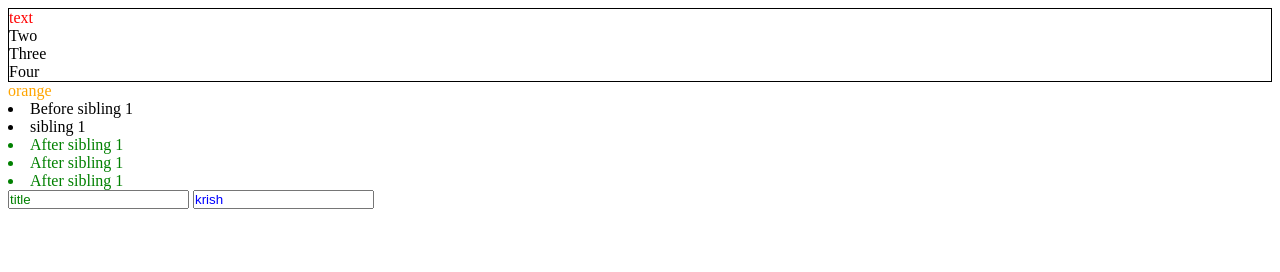
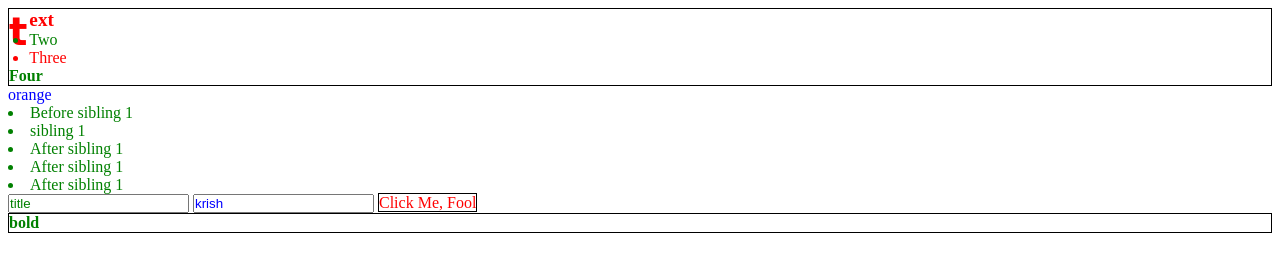
Before and after one commit to imkrish/css-selector-tutorial, a website: page index.html in a window 1280 px wide. Drawn offline with Linux system fonts and the light colour scheme.

Commit message:
advanced selectors

```diff
--- a/index.html
+++ b/index.html
@@ -36,6 +36,12 @@
 
         <input type="text" value="title" data-name="title">
         <input type="text" value="krish" data-name="name">
+
+        <a data-info="external image"> Click Me, Fool </a>
+
+        <ul>
+            <li>bold</li>
+        </ul>
     </div>
 </body>
 </html>
--- a/style.css
+++ b/style.css
@@ -47,3 +47,123 @@ input[data-name] {
 input[data-name="name"] {
     color: blue;
 }
+
+/* .*tutus.* */
+a[href*="tuts"] {
+    color: #1f6053;
+}
+/* start with http */
+a[href^="http"] {
+    padding-left: 10px;
+}
+ /* end with .jpg */
+a[href$=".jpg"] {
+    color: red;
+}
+
+/* data-info="external image" (~ -> get value spliting by space ) */
+/* Target data-info attr that contains the value "external" */
+a[data-info~="external"] {
+    color: red;
+}
+/* And which contain the value "image" */
+a[data-info~="image"] {
+    border: 1px solid black;
+}
+
+/* radio button or checkbox */
+input[type=radio]:checked {
+    border: 1px solid black;
+}
+
+/* :after */
+.clearfix:after {
+    content: "";
+    display: block;
+    clear: both;
+    visibility: hidden;
+    font-size: 0;
+    height: 0;
+}
+
+.clearfix {
+    *display: inline-block;
+    _height: 1%;
+}
+
+/* on hover */
+div:hover {
+    background: #e3e3e3;
+}
+
+/* :not */
+/* Select all of div elements but not the one which has id container */
+div:not(#container) {
+    color: blue;
+}
+/* Select all of the element, except for paragraph tag */
+*:not(p) {
+    color: green;
+}
+
+/* X::pseudoElement */
+p::first-line {
+    font-weight: bold;
+    font-size: 1.2em;
+}
+
+p::first-letter {
+    float: left;
+    font-size: 2em;
+    font-weight: bold;
+    font-family: cursive;
+    padding-right: 2px;
+}
+
+/* this is not zero-based. If you wish to target the second list item, use li:nth-child(2). */
+li:nth-child(3) {
+    color: red;
+}
+
+/* X:nth-last-child(n) */
+li:nth-last-child(2) {
+    color: red;
+}
+
+/* X:nth-of-type(n) */
+/* If you wanted to style only the third ul */
+ul:nth-of-type(3) {
+    border: 1px solid black;
+}
+/* X:nth-last-of-type(n) */
+ul:nth-last-of-type(3) {
+    border: 1px solid black;
+}
+
+/* X:first-child */
+ul li:first-child {
+   border-top: none;
+}
+
+/* X:last-child */
+ul > li:last-child {
+    color: green;
+}
+
+/* X:only-child */
+/* only the paragraph that is the only child of the div will be colored, red. */
+div p:only-child {
+   color: red;
+}
+
+
+/* X:only-of-type */
+/* target li, which is an only li type in ul. */
+ul > li:only-of-type {
+    font-weight: bold;
+}
+
+/* X:first-of-type */
+ul:first-of-type li:nth-last-child(1) {
+    font-weight: bold;
+}
```
